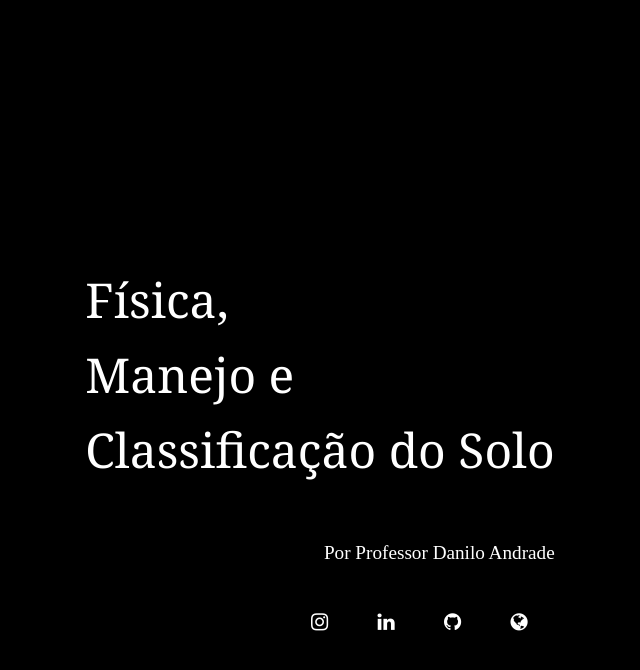
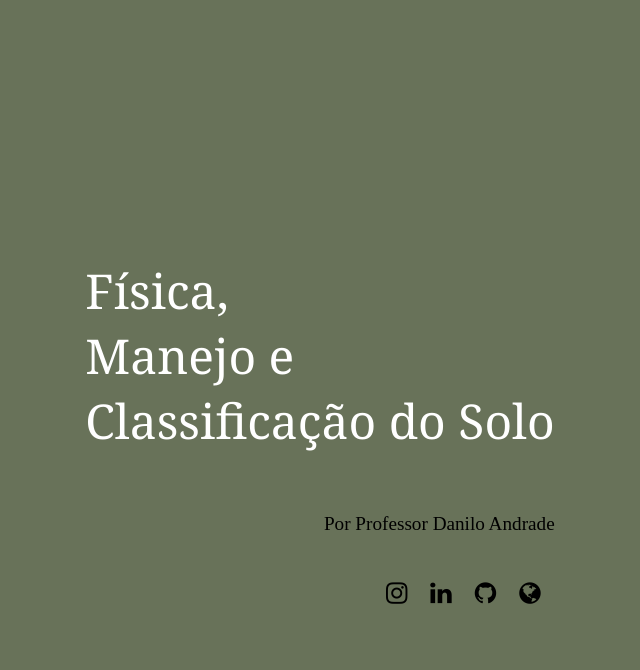
Before and after one commit to daniloasdotcom/Fisica-Manejo-e-Classificao-do-Solo, a Jekyll site: the page built from index.markdown, in a window 1280 px wide. Shown: the top 670 px of the page, without its empty margins (320-960 px from the left). Built offline with Jekyll 4.4.1, drawn with Linux system fonts in a browser that asks for light colours.

Commit message:
atualização0611

```diff
--- a/_layouts/fisicadosolo.html
+++ b/_layouts/fisicadosolo.html
@@ -79,7 +79,7 @@
             <a href={{ site.data.routes[0].route }} class="custom-button">Voltar à Página Inicial</a>
         </div>
         <br></br>
-        <button type="button" class="collapsible-conteudo">O Método Científico <i class="fa fa-folder-open"></i></button>
+        <button type="button" class="collapsible-conteudo">Textura do Solo <i class="fa fa-folder-open"></i></button>
         <div class="content">
             <h2 style="color: black">Material complementar<i class="fa fa-book"></i></h2>
             <h1>O Método Científico</h1>
--- a/_layouts/index.html
+++ b/_layouts/index.html
@@ -8,29 +8,65 @@
     <link href="{{"css/style.css" | relative_url}}" rel="stylesheet">
     <title>Grid Clicável</title>
     <style>
+        .grid {
+            display: grid;
+            grid-template-columns: 1fr 1fr;
+            grid-gap: 20px;
+        }
 
+        .post {
+            border: 1px solid #ddd;
+            padding: 10px;
+            text-align: center;
+        }
     </style>
 </head>
 
 <body>
     <div class="header">
-        <p><a href={{ site.data.routes[1].route }}>Física,</a></p>
-        <p><a href="link_para_disciplina_2">Manejo e</a></p>
-        <p><a href="link_para_disciplina_3">Classificação do Solo</a></p>
+        <p><span class="collapsible" onclick="toggleCollapsible('fisica')">Física,</span></p>
+        <div id="fisica-collapsible" class="collapsible-content">
+            <nav><a href={{ site.data.routes[1].route }}>Conteúdo</a></nav>
+            <nav><a href="link2_para_fisica">Lista de Presença</a></nav>
+            <nav><a href="link3_para_fisica">Notas</a></nav>
+        </div>
+
+        <p><span class="collapsible" onclick="toggleCollapsible('manejo')">Manejo e</span></p>
+        <div id="manejo-collapsible" class="collapsible-content">
+            <nav><a href="link1_para_fisica">Opção 1</a></nav>
+            <nav><a href="link2_para_fisica">Opção 2</a></nav>
+            <nav><a href="link3_para_fisica">Opção 3</a></nav>
+        </div>
+
+        <p><span class="collapsible" onclick="toggleCollapsible('classificacao')">Classificação do Solo</span></p>
+        <div id="classificacao-collapsible" class="collapsible-content">
+            <nav><a href="link1_para_fisica">Opção 1</a></nav>
+            <nav><a href="link2_para_fisica">Opção 2</a></nav>
+            <nav><a href="link3_para_fisica">Opção 3</a></nav>
+
+        </div>
+
         <div class="signature">
             <p><a href="https://daniloas.com">Por Professor Danilo Andrade</a></p>
             <div class="socialmidia">
                 <a href="https://www.instagram.com/daniloas.com_/" class="fa fa-instagram"></a>
                 <a href="https://www.linkedin.com/in/daniloandradesantos/" class="fa fa-linkedin"></a>
-                <a href="https://github.com/daniloasdotcom" class="fa fa-github" style="color:white"></a>
-                <a href="https://daniloas.com/" class="fa fa-globe" style="color:white"></a>
+                <a href="https://github.com/daniloasdotcom" class="fa fa-github"></a>
+                <a href="https://daniloas.com/" class="fa fa-globe"></a>
                 <!-- Adicione mais redes sociais aqui, se desejar -->
             </div>
         </div>
-
+        <br></br>
     </div>
-
-
+    <script>
+        // Função para mostrar/ocultar o collapsible menu
+        function toggleCollapsible(collapsibleId) {
+            const collapsible = document.getElementById(collapsibleId + '-collapsible');
+            collapsible.classList.toggle('active');
+        }
+        function redirecionarParaURL(url) {
+			window.location.href = url;
+		}
+    </script>
 </body>
-
 </html>
--- a/css/style.css
+++ b/css/style.css
@@ -4,8 +4,8 @@
     margin: 0;
     padding: 0;
     font-family: Arial, sans-serif;
-    background: #000;
-    color: #fff;
+    background: #687259;
+    color: black;
     display: flex;
     justify-content: center;
     align-items: center;
@@ -22,18 +22,64 @@
 }
 
 .header p a {
-    color: #fff; /* Cor da fonte padrão. */
+    color: black; /* Cor da fonte padrão. */
     font-family: 'Georgia', serif; /* Fonte elegante para os links. */
     text-decoration: none; /* Remove sublinhado dos links. */
     transition: color 0.3s; /* Adiciona transição suave para a cor da fonte. */
 }
 
 .header p a:hover {
-    color: #FFD700; /* Cor da fonte ao passar o mouse (tom amarelado). */
+    color: black; /* Cor da fonte ao passar o mouse (tom amarelado). */
 }
 
 .header p + p {
     margin-top: 0.2em; /* Espaçamento entre os parágrafos. Ajuste conforme necessário. */
+}
+
+/* Estilos para o botão dropdown */
+.collapsible {
+    color: white; /* Cor da fonte padrão. */
+    font-family: 'Georgia', serif; /* Fonte elegante para os links. */
+    text-decoration: none; /* Remove sublinhado dos links. */
+    transition: color 0.3s; /* Adiciona transição suave para a cor da fonte. */
+    cursor: pointer;
+}
+
+.collapsible:hover{
+    color: black; /* Cor da fonte padrão. */
+    font-family: 'Georgia', serif; /* Fonte elegante para os links. */
+    text-decoration: none; /* Remove sublinhado dos links. */
+    transition: color 0.3s; /* Adiciona transição suave para a cor da fonte. */
+    cursor: pointer;
+}
+
+
+.collapsible-content {
+    display: none;
+}
+
+.collapsible-content nav {
+    background-color: #687259;
+    padding: 10px;
+    margin:0px 0;
+    font-family: 'Georgia', serif; /* Fonte elegante para os links. */
+}
+
+.collapsible-content a {
+    color: white;
+    text-decoration: none; /* Remove a decoração de texto (sublinhado) */
+}
+
+.collapsible-content a:hover {
+    color: black; /* Cor da fonte ao passar o mouse (tom amarelado). */
+}
+
+.active {
+    display: block;
+}
+
+.active {
+    display: block;
 }
 
 .signature {
@@ -53,12 +99,52 @@
 }
 
 .signature p a:hover {
-    color: #FFD700; /* Cor da fonte ao passar o mouse (tom amarelado). */
+    color: white; /* Cor da fonte ao passar o mouse (tom amarelado). */
 }
 
+
+div.socialmidia {
+    margin-left: 1%;
+    margin-right: 1%;
+    margin-top: 10%;
+    align-items: right;
+}
+
+.fa {
+    padding: 0px;
+    font-size: 25px;
+    width: 40px;
+    text-align: center;
+    text-decoration: none;
+}
+
+.fa:hover {
+    opacity: 1.0;
+    color: white;
+}
+
+.fa-linkedin {
+    color: black;
+}
+
+.fa-youtube {
+    color: black;
+}
+
+.fa-instagram {
+    color: black;
+}
+
+.fa-github {
+    color: black;
+}
+
+.fa-globe {
+    color: black;
+}
 /* */
 
-/* */
+/* Para o menu de conteúdo das disciplinas */
 
 .collapsible-conteudo {
     background-color: rgb(167, 151, 13);
@@ -99,42 +185,3 @@
     margin-left: 5%;
     margin-right: 5%;
 }
-
-div.socialmidia {
-    margin-left: 1%;
-    margin-right: 1%;
-    margin-top: 10%;
-    align-items: right;
-}
-
-.fa {
-    padding: 1px;
-    font-size: 20px;
-    width: 60px;
-    text-align: center;
-    text-decoration: none;
-}
-
-.fa:hover {
-    opacity: 0.7;
-}
-
-.fa-linkedin {
-    color: white;
-}
-
-.fa-youtube {
-    color: white;
-}
-
-.fa-instagram {
-    color: white;
-}
-
-.fa-github {
-    color: white;
-}
-
-.fa-globe {
-    color: white;
-}
```
